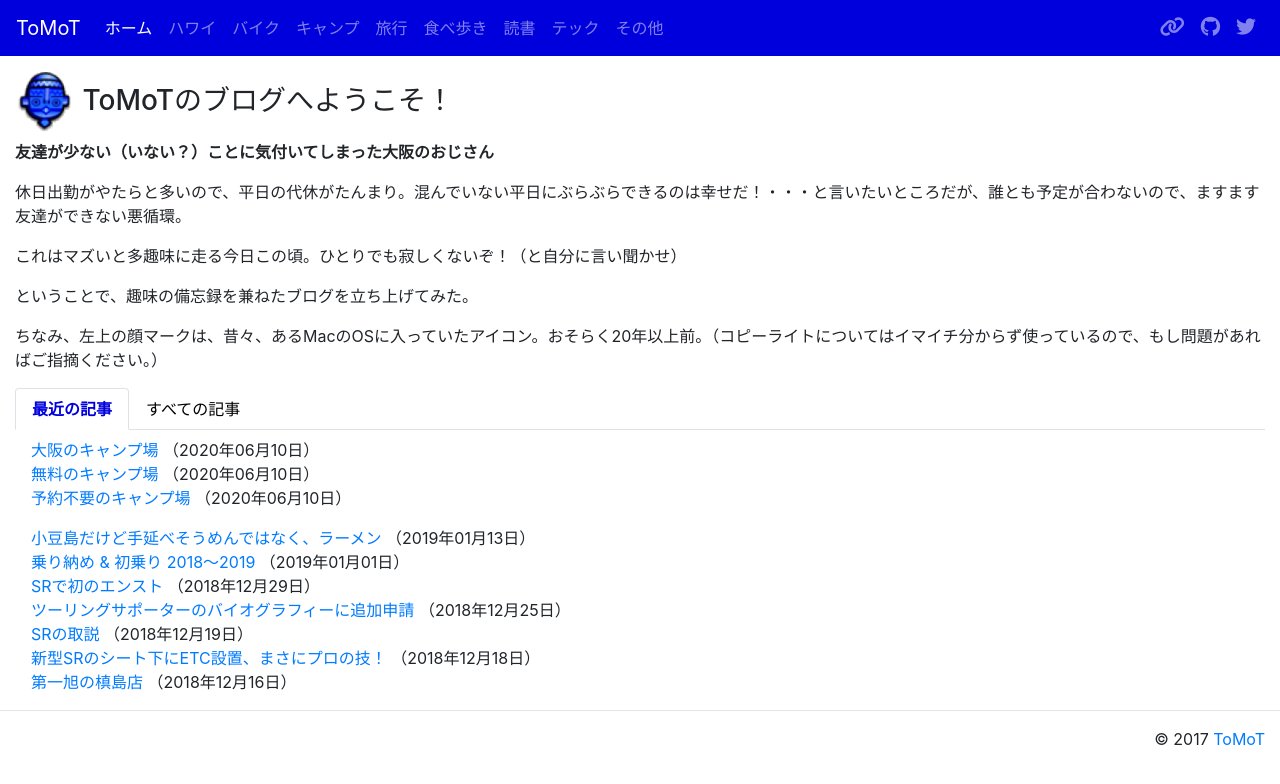
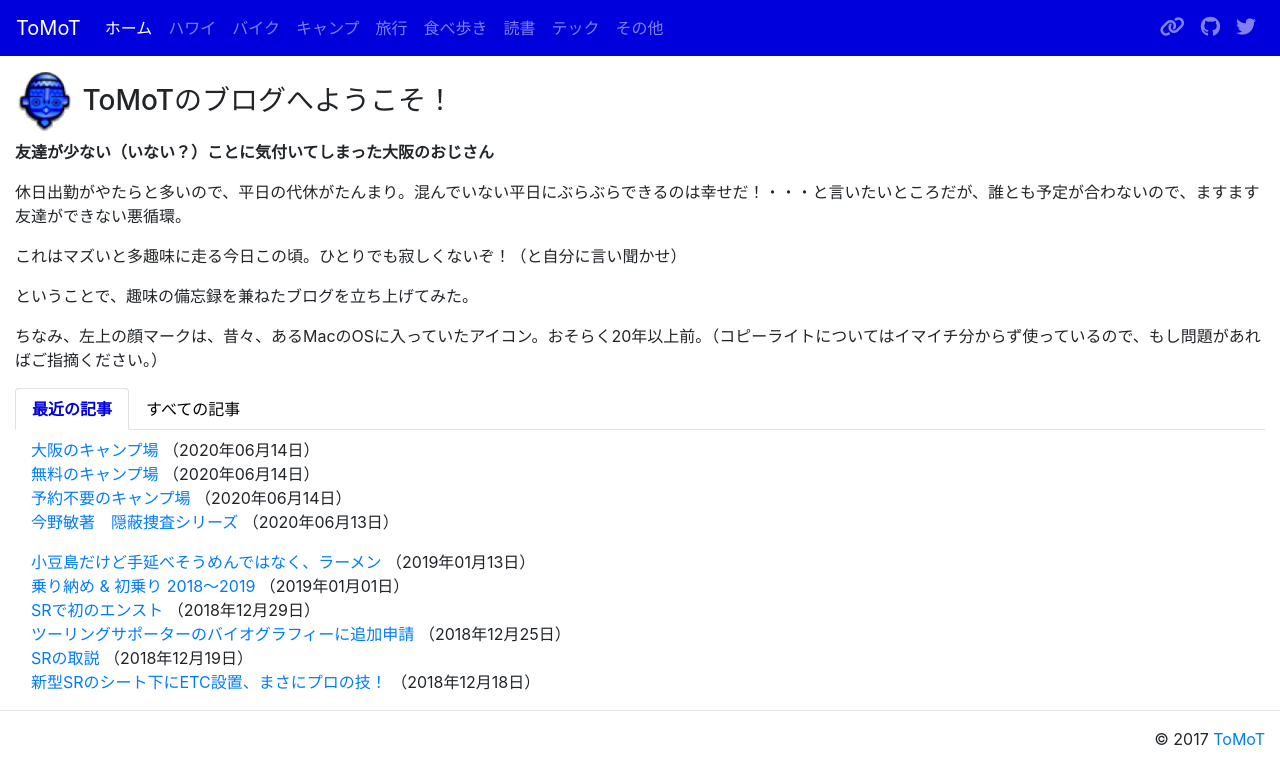
Before and after one commit to tomot/tomot.github.io, a Jekyll site: the page built from index.md, in a window 1280 px wide. Shown: the top 784 px of the page. Built offline with Jekyll 4.4.1, drawn with Linux system fonts in a browser that asks for light colours; nearby versions of some CDN libraries.

Commit message:
update Kotakiji camp site

```diff
--- a/_config.yml
+++ b/_config.yml
@@ -1,4 +1,4 @@
-latestPosts: 7
+latestPosts: 6
 
 defaults:
   - scope:
--- a/index.md
+++ b/index.md
@@ -24,9 +24,10 @@ title: ToMoT - ホーム
 <div class="tab-content">
   <div class="tab-pane fade show active" id="latest-post">
     <ul class="list-unstyled ml-3">
-      <li><a href="pages/camp-osaka.html">大阪のキャンプ場</a> （2020年06月10日）</li>
-      <li><a href="pages/camp-free.html">無料のキャンプ場</a> （2020年06月10日）</li>
-      <li><a href="pages/camp-ownway.html">予約不要のキャンプ場</a> （2020年06月10日）</li>
+      <li><a href="pages/camp-osaka.html">大阪のキャンプ場</a> （2020年06月14日）</li>
+      <li><a href="pages/camp-free.html">無料のキャンプ場</a> （2020年06月14日）</li>
+      <li><a href="pages/camp-ownway.html">予約不要のキャンプ場</a> （2020年06月14日）</li>
+      <li><a href="pages/book-konno.html">今野敏著　隠蔽捜査シリーズ</a> （2020年06月13日）</li>
     </ul>
     <ul class="list-unstyled ml-3 mb-1">
       {% for post in site.posts limit: site.latestPosts %}
@@ -40,9 +41,10 @@ title: ToMoT - ホーム
   <div class="tab-pane fade" id="all-post">
     <p class="mb-1">2020年</p>
     <ul class="list-unstyled ml-3">
-      <li><a href="pages/camp-osaka.html">大阪のキャンプ場</a> （2020年06月10日）</li>
-      <li><a href="pages/camp-free.html">無料のキャンプ場</a> （2020年06月10日）</li>
-      <li><a href="pages/camp-ownway.html">予約不要のキャンプ場</a> （2020年06月10日）</li>
+      <li><a href="pages/camp-osaka.html">大阪のキャンプ場</a> （2020年06月14日）</li>
+      <li><a href="pages/camp-free.html">無料のキャンプ場</a> （2020年06月14日）</li>
+      <li><a href="pages/camp-ownway.html">予約不要のキャンプ場</a> （2020年06月14日）</li>
+      <li><a href="pages/book-konno.html">今野敏著　隠蔽捜査シリーズ</a> （2020年06月13日）</li>
     </ul>
     <p class="mb-1">2019年</p>
     <ul class="list-unstyled ml-3 mb-1">
```
Also changed, not shown: camp.md (+3 -3 lines), pages/camp-free.md (+6 -1 lines), pages/camp-osaka.md (+3 -2 lines), pages/camp-ownway.md (+2 -2 lines).
